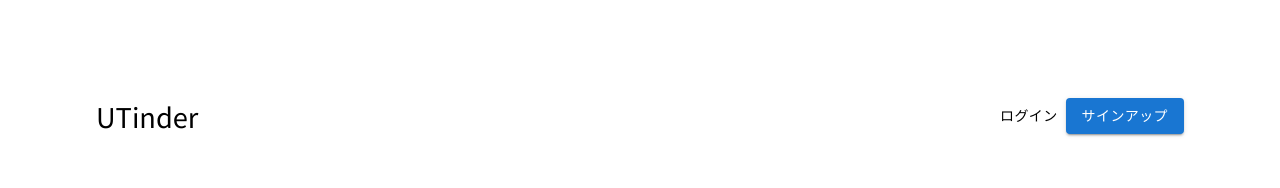
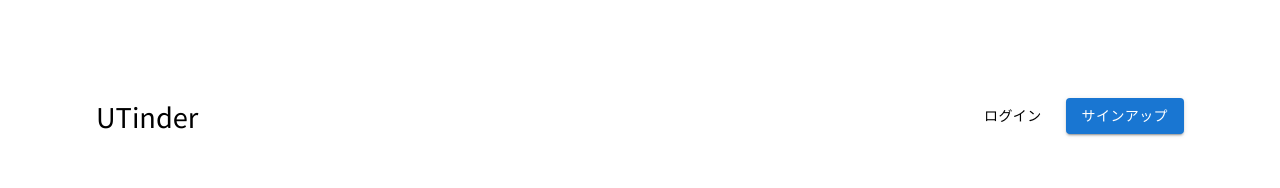
Before and after one commit to miki-yuasa/utinder, a Next.js app: page / in a window 1280 px wide. Shown: the top 188 px of the page. Built offline with nearby package versions, Linux system fonts and the light colour scheme.

Commit message:
feat: stack component added

```diff
--- a/src/app/page.tsx
+++ b/src/app/page.tsx
@@ -5,6 +5,7 @@ import styles from './page.module.css'
 
 import { Button } from '@/components/Button/Button'
 import { Grid } from '@/components/Grid/Grid'
+import { Stack } from '@/components/Stack/Stack'
 
 // const inter = Roboto_Flex({ subsets: ["latin"] })// Inter({ subsets: ['latin'] })
 const inter = Noto_Sans_JP({
@@ -18,10 +19,10 @@ export default function Home() {
         <h1 className={inter.className}>
           UTinder
         </h1>
-        <div>
+        <Stack spacing={2} direction='row'>
           <Button variant='text' color='inherit'>ログイン</Button>
           <Button variant='contained'>サインアップ</Button>
-        </div>
+        </Stack>
       </div>
 
       <div className={styles.center}>
--- /dev/null
+++ b/src/components/Stack/Stack.tsx
@@ -0,0 +1,9 @@
+import { Stack as MuiStack, StackProps } from "@mui/system";
+
+export const Stack = ({ children, ...props }: StackProps) => {
+    return (
+        <MuiStack {...props}>
+            {children}
+        </MuiStack>
+    )
+}
```
